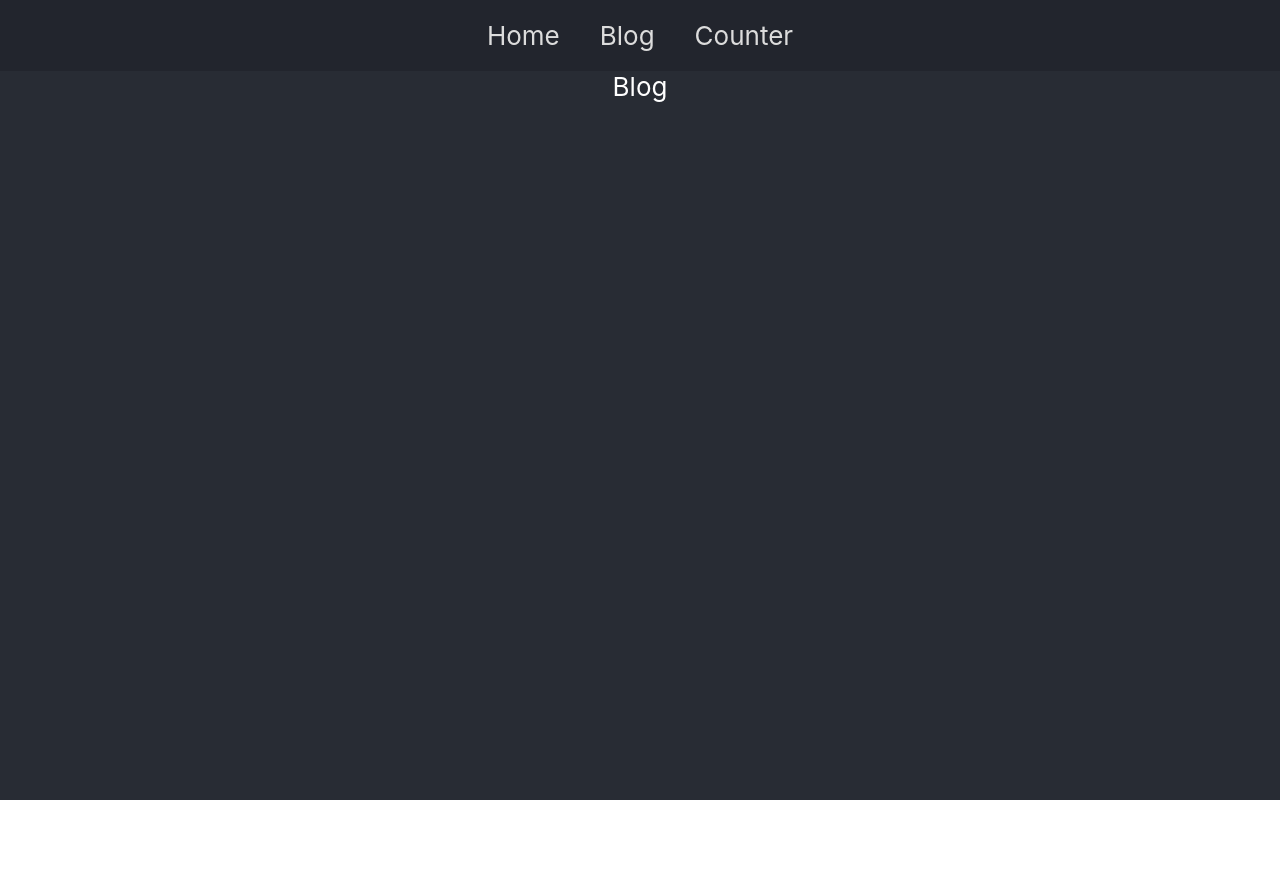
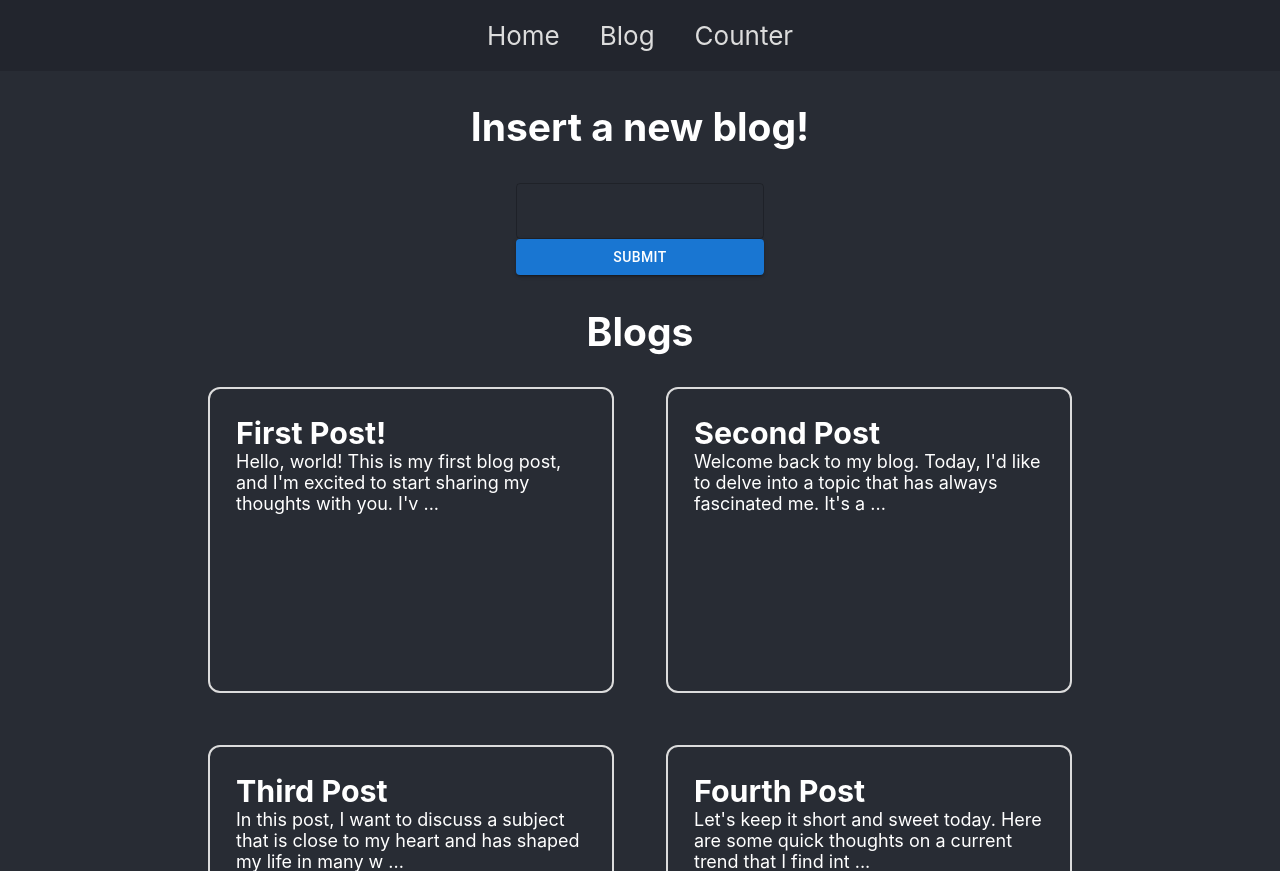
Before and after one commit to askkew/eog-prep, a React (Create React App) app: page /blog in a window 1280 px wide. Before the commit the page ends 800 px from the top, so only its background shows below. Built offline with nearby package versions, Linux system fonts and the light colour scheme.

Commit message:
multiple stores with ts and redux toolkit

```diff
--- a/src/App.css
+++ b/src/App.css
@@ -23,11 +23,19 @@
   font-size: calc(10px + 2vmin);
   color: white;
   width: 100vw;
-  overflow: hidden;
+  overflow-x: hidden;
 }
 
 .App-link {
   color: #61dafb;
+}
+
+#blogsection {
+  display: flex;
+  flex-direction: column;
+  align-items: center;
+  width: 100vw;
+  height: 100vh;
 }
 
 @keyframes App-logo-spin {
--- a/src/App.tsx
+++ b/src/App.tsx
@@ -6,7 +6,7 @@ import styled from '@emotion/styled';
 import { Route, Routes } from 'react-router-dom';
 import Navbar from './components/Navbar';
 import Home from './components/Home';
-import Blog from './features/blog/Blog';
+import Blog from './features/blog/BlogsList';
 
 function App() {
   return (
--- a/src/app/store.js
+++ b/src/app/store.ts
@@ -1,8 +1,12 @@
 import { configureStore } from '@reduxjs/toolkit';
 import counterReducer from '../features/counter/counterSlice';
+import blogReducer from '../features/blog/blogSlice';
 
 export const store = configureStore({
     reducer: {
         counter: counterReducer,
+        blog: blogReducer,
     }
 })
+
+export type RootState = ReturnType<typeof store.getState>
--- a/src/features/blog/Blog.tsx
+++ /dev/null
@@ -1,9 +0,0 @@
-import React from 'react'
-
-const Blog = () => {
-  return (
-    <div style={{color: 'white'}}>Blog</div>
-  )
-}
-
-export default Blog
--- /dev/null
+++ b/src/features/blog/BlogsList.tsx
@@ -0,0 +1,69 @@
+import React from 'react'
+import { useSelector } from 'react-redux'
+import { selectAllBlogs } from './blogSlice'
+import { Button, Card, FormControl, TextField } from '@mui/material'
+import styled from '@emotion/styled'
+
+// =============== Styles =================
+const EnterBlogContainer = styled('div')({
+  display: 'flex',
+  flexDirection: 'column',
+  justifyContent: 'flex-start',
+  alignItems: 'flex-start',
+  padding: '1em',
+  border: '2px solid gainsboro',
+  borderRadius: '12px',
+  width: 'clamp(150px, 80%, 350px)',
+  height: '250px',
+  '& h3': {
+    margin: 0,
+    fontSize: 'xxlarge',
+    textAlign: 'left',
+  },
+  '& p': {
+    margin: 0,
+    fontSize: 'large',
+    textAlign: 'left',
+  }
+})
+
+const BlogGrid = styled('div')({
+  display: 'flex',
+  justifyContent: 'center',
+  flexWrap: 'wrap',
+  alignContent: 'flex-start',
+  gap: '2em',
+  width: '100vw',
+})
+// ========================================
+
+
+const BlogsList = () => {
+
+  const blogs = useSelector(selectAllBlogs)
+
+  const renderedBlogs = blogs.map((blog: any) => {
+    return (
+      <EnterBlogContainer key={blog.id}>
+        <h3>{blog.title}</h3>
+        { blog.content?.length > 100 ? <p>{blog.content?.substring(0,100) + " ..."}</p> : <p>{blog.content}</p> }
+      </EnterBlogContainer>
+    )
+  })
+
+  return (
+    <section id="blogsection">
+      <h2>Insert a new blog!</h2>
+      <FormControl>
+        <TextField></TextField>
+        <Button variant="contained"> Submit </Button>
+      </FormControl>
+      <h2>Blogs</h2>
+      <BlogGrid>
+        {renderedBlogs}
+      </BlogGrid>
+    </section>
+  )
+}
+
+export default BlogsList
--- /dev/null
+++ b/src/features/blog/blogSlice.ts
@@ -0,0 +1,39 @@
+import { createSlice } from '@reduxjs/toolkit';
+import { RootState } from '../../app/store';
+
+// ====== interfaces ======
+interface Blog {
+  id: number;
+  title: string;
+  content: string;
+}
+interface BlogState {
+  blogs: Blog[];
+}
+// ========================
+
+const initialState: BlogState = {
+  blogs: [
+    { id: 1, title: 'First Post!', content: `Hello, world! This is my first blog post, and I'm excited to start sharing my thoughts with you. I've always been passionate about this topic, and I can't wait to dive deep into it in future posts.` },
+    { id: 2, title: 'Second Post', content: `Welcome back to my blog. Today, I'd like to delve into a topic that has always fascinated me. It's a broad subject, so I'll be covering it over several posts, starting with the basics.` },
+    { id: 3, title: 'Third Post', content: `In this post, I want to discuss a subject that is close to my heart and has shaped my life in many ways. I'll share personal stories and experiences to illustrate my points, so get ready for a heartfelt journey.` },
+    { id: 4, title: 'Fourth Post', content: `Let's keep it short and sweet today. Here are some quick thoughts on a current trend that I find interesting. I'll be exploring this topic in more detail in future posts, so stay tuned for a deep dive.` },
+    { id: 5, title: 'Fifth Post', content: `Today's post is all about sharing a brief update on my recent experiences.` },
+  ]
+}
+
+export const blogSlice = createSlice({
+    name: 'blog',
+    initialState,
+    reducers: {
+        create: (state) => {
+            // state.push({id: 3, title: 'Third Post', content: 'More text'})
+        },
+    }
+})
+
+export const selectAllBlogs = (state: RootState) => state.blog.blogs
+
+export const { create } = blogSlice.actions;
+
+export default blogSlice.reducer;
--- a/src/features/counter/Counter.tsx
+++ b/src/features/counter/Counter.tsx
@@ -5,18 +5,18 @@ import {
   increment,
   decrement,
   reset,
-  incrementByAmount
+  incrementByAmount,
+  selectCount
 } from './counterSlice';
 import { useState } from 'react';
 import styled from '@emotion/styled';
-
 
 const Container = styled('div')({
   margin: '20px',
 })
 
 const Counter = () => {
-  const count = useSelector((state: {counter: any}) => state.counter.count)
+  const count = useSelector(selectCount)
   const dispatch = useDispatch()
 
   const [incrementAmount, setIncrementAmount] = useState(0);
--- a/src/features/counter/counterSlice.js
+++ b/src/features/counter/counterSlice.ts
@@ -1,6 +1,12 @@
 import { createSlice } from '@reduxjs/toolkit';
+import { RootState } from '../../app/store';
+import type { PayloadAction } from '@reduxjs/toolkit'
 
-const initialState = {
+interface CounterState {
+    count: number;
+}
+
+const initialState: CounterState = {
     count: 0
 }
 
@@ -17,12 +23,14 @@ export const counterSlice = createSlice({
         reset: (state) => {
             state.count = 0;
         },
-        incrementByAmount: (state, action) => {
+        incrementByAmount: (state, action: PayloadAction<number>) => {
             state.count += action.payload;
         }
     }
 })
 
+export const selectCount = (state: RootState) => state.counter.count
+
 export const { increment, decrement, reset, incrementByAmount } = counterSlice.actions;
 
 export default counterSlice.reducer;
```
Also changed, not shown: src/features/blog/blogSlice.js (deleted, +0 -25 lines).
